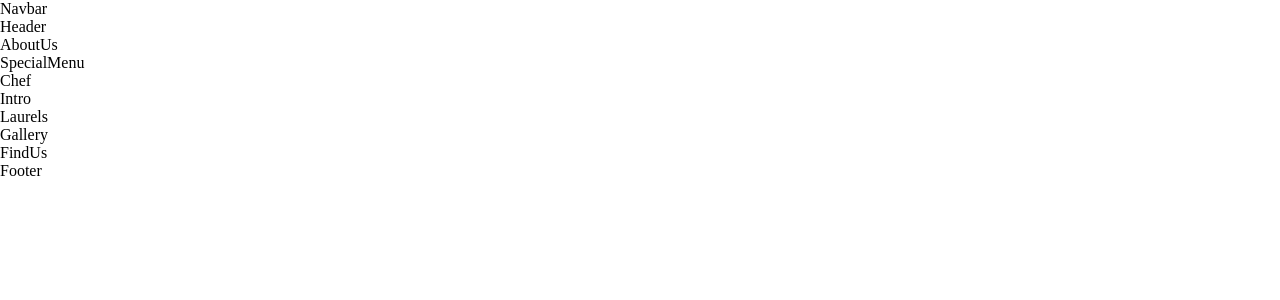
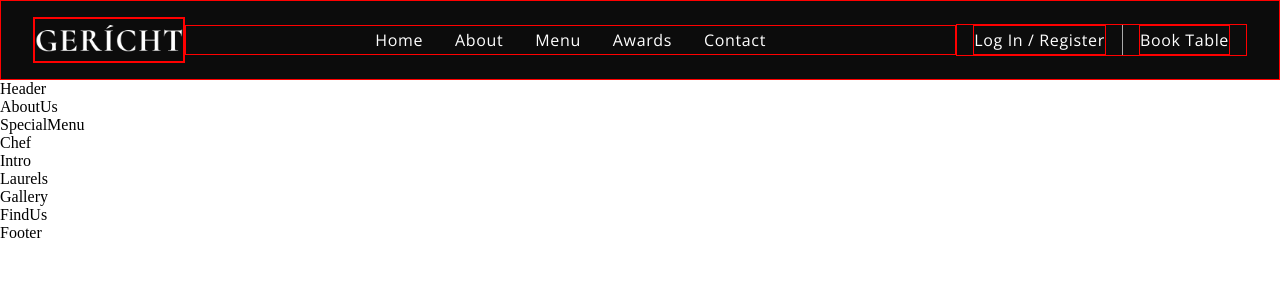
Before and after one commit to Out-A-Time/tutorial-jsm-react-2-gerich_restaurant, a React (Create React App) app: page / in a window 1280 px wide. Shown: the top 300 px of the page. Built offline with nearby package versions, Linux system fonts and the light colour scheme; a web font is replaced by a local one.

Commit message:
Navbar in progress. Time 3h52m

```diff
--- a/src/components/Navbar/Navbar.css
+++ b/src/components/Navbar/Navbar.css
@@ -0,0 +1,103 @@
+.app__navbar {
+  width: 100%;
+  display: flex;
+  justify-content: space-between;
+  align-items: center;
+  background: var(--color-black);
+  padding: 1rem 2rem;
+  border: 1px solid red;
+}
+
+.app__navbar-logo {
+  display: flex;
+  justify-content: start;
+  align-items: center;
+  border: 1px solid red;
+}
+
+.app__navbar-logo img {
+  width: 150px;
+  border: 1px solid red;
+}
+
+.app__navbar-links {
+  display: flex;
+  flex: 1;
+  justify-content: center;
+  align-items: center;
+
+  list-style: none;
+
+  border: 1px solid red;
+}
+
+.app__navbar-links li {
+  margin: 0 1rem;
+  cursor: pointer;
+}
+
+.app__navbar-links li :hover {
+  color: var(--color-grey);
+  cursor: pointer;
+}
+
+.app__navbar-login {
+  display: flex;
+  justify-content: flex-end;
+  align-items: center;
+  border: 1px solid red;
+}
+
+.app__navbar-login a {
+  margin: 0 1rem;
+  text-decoration: none;
+  transition: 0.5s ease;
+  border: 1px solid red;
+}
+
+.app__navbar-login:hover {
+  border-bottom: 1px solid var(--color-golden);
+}
+
+.app__navbar-login div {
+  width: 1px;
+  height: 30px;
+  background: var(--color-grey);
+}
+
+.app__navbar-smallscreen {
+  display: none;
+}
+
+.app__navbar-smallscreen_overlay {
+  position: fixed;
+  top: 0;
+  left: 0;
+  width: 100%;
+  height: 100vh;
+  background: var(--color-black);
+  transition: 0.5s ease;
+
+  flex-direction: column;
+  z-index: 5; /*overlay will appear over actual page */
+}
+
+.app__navbar-smallscreen_overlay .overlay__close {
+  font-size: 27px;
+  color: var(--color-golden);
+  cursor: pointer;
+
+  position: absolute;
+  top: 20px;
+  right: 20px;
+}
+
+@media screen and (max-width: 1150px) {
+  .app__navbar-links {
+    display: none;
+  }
+
+  .app__navbar-smallscreen {
+    display: flex;
+  }
+} ;
--- a/src/components/Navbar/Navbar.jsx
+++ b/src/components/Navbar/Navbar.jsx
@@ -1,11 +1,79 @@
-import React from 'react';
+import React, { useState } from "react";
+import { GiHamburgerMenu } from "react-icons/gi";
+import { MdOutlineRestaurantMenu } from "react-icons/md";
 
-import './Navbar.css';
+import images from "../../constants/images";
+import "./Navbar.css";
 
-const Navbar = () => (
-  <div>
-    Navbar
-  </div>
-);
+const Navbar = () => {
+  const [toggleMenu, setToggleMenu] = useState(false);
+  return (
+    <nav className="app__navbar">
+      <div className="app__navbar-logo">
+        <img src={images.gericht} alt="app logo" />
+      </div>
+      <ul className="app__navbar-links">
+        <li className="p__opensans">
+          <a href="#home">Home</a>
+        </li>
+        <li className="p__opensans">
+          <a href="#about">About</a>
+        </li>
+        <li className="p__opensans">
+          <a href="#menu">Menu</a>
+        </li>
+        <li className="p__opensans">
+          <a href="#awards">Awards</a>
+        </li>
+        <li className="p__opensans">
+          <a href="#contact">Contact</a>
+        </li>
+      </ul>
+      <div className="app__navbar-login">
+        <a href="#login" className="p__opensans">
+          Log in / Register{" "}
+        </a>
+        <div />
+        <a href="/" className="p__opensans">
+          Book Table
+        </a>
+      </div>
+      <div className="app__navbar-smallscreen">
+        <GiHamburgerMenu
+          color="#fff"
+          fontSize={27}
+          onClick={() => setToggleMenu(true)}
+        />
+
+        {toggleMenu && (
+          <div className="app__navbar-smallscreen_overlay flex__center slide-bottom">
+            <MdOutlineRestaurantMenu
+              className="overlay__close"
+              fontSize={27}
+              onClick={() => setToggleMenu(false)}
+            />
+            <ul className="app__navbar-smallscreen-links">
+              <li className="p__opensans">
+                <a href="#home">Home</a>
+              </li>
+              <li className="p__opensans">
+                <a href="#about">About</a>
+              </li>
+              <li className="p__opensans">
+                <a href="#menu">Menu</a>
+              </li>
+              <li className="p__opensans">
+                <a href="#awards">Awards</a>
+              </li>
+              <li className="p__opensans">
+                <a href="#contact">Contact</a>
+              </li>
+            </ul>
+          </div>
+        )}
+      </div>
+    </nav>
+  );
+};
 
 export default Navbar;
```
